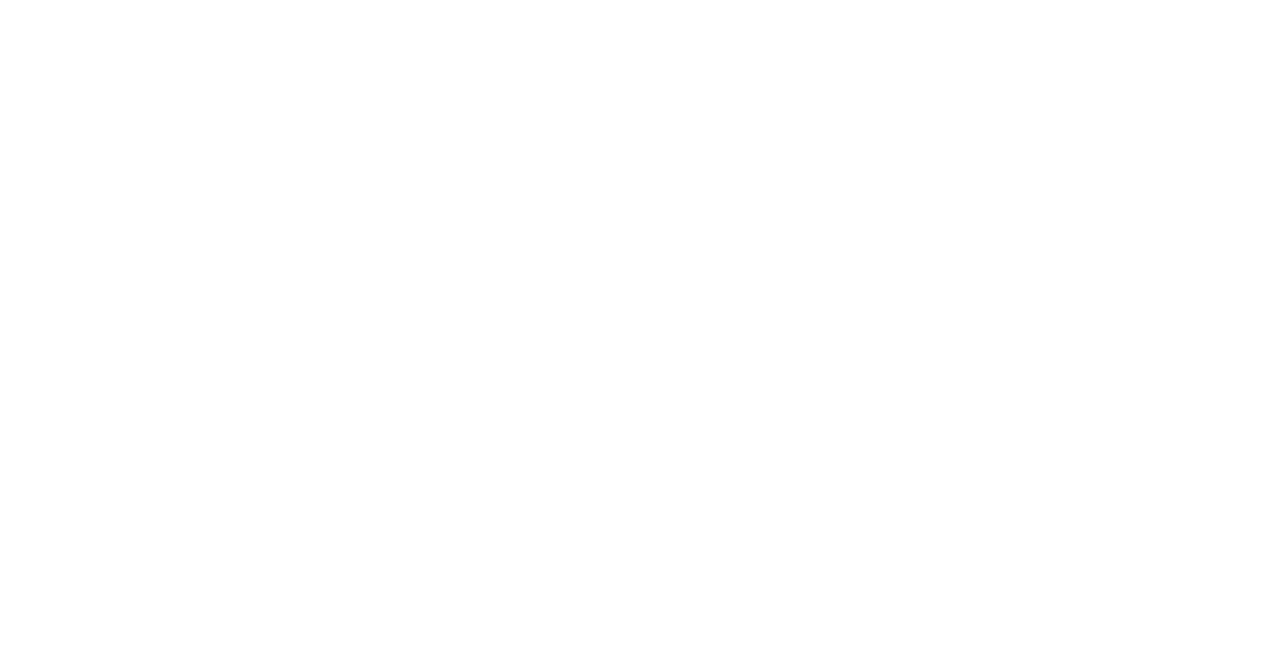
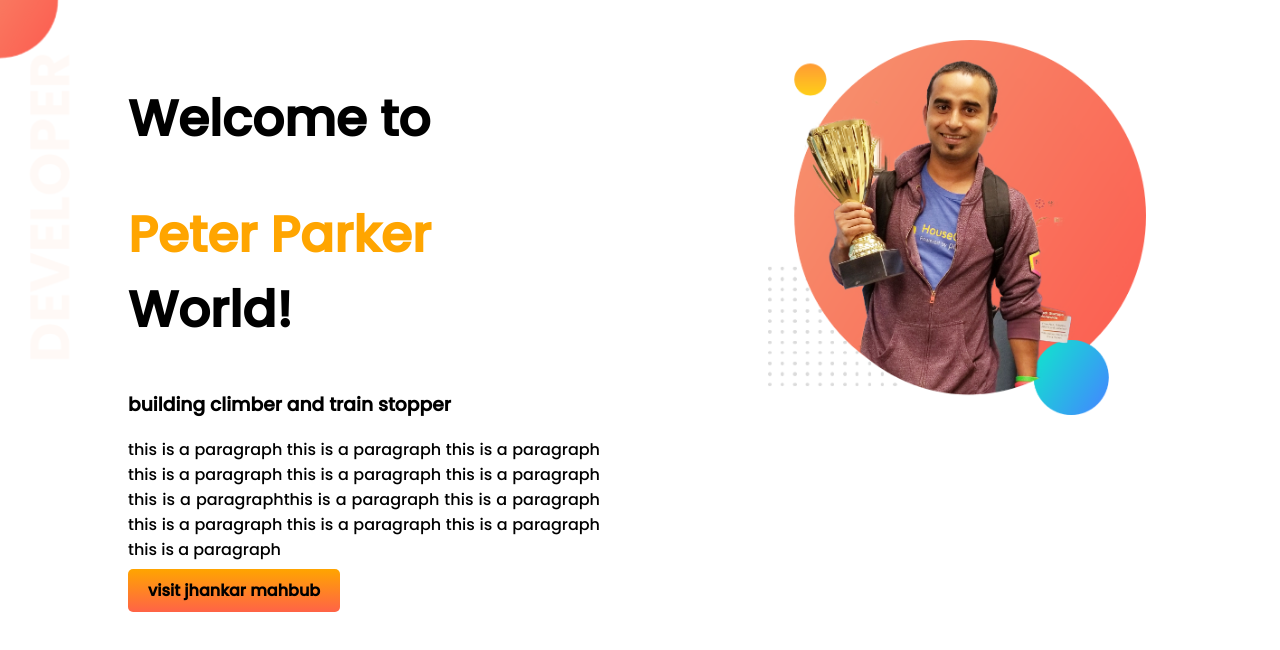
Before and after one commit to sifatuddin/developer-portfolio, a plain HTML site: page index.html in a window 1280 px wide. Drawn offline with Linux system fonts and the light colour scheme.

Commit message:
first commit

```diff
--- a/index.html
+++ b/index.html
@@ -4,10 +4,27 @@
     <meta charset="UTF-8">
     <meta http-equiv="X-UA-Compatible" content="IE=edge">
     <meta name="viewport" content="width=device-width, initial-scale=1.0">
-    <title>sifat portfolio </title>
+    <title> developer portfolio </title>
+    <link rel="preconnect" href="https://fonts.googleapis.com">
+    <link rel="preconnect" href="https://fonts.gstatic.com" crossorigin>
+    <link href="https://fonts.googleapis.com/css2?family=Poppins:wght@500&display=swap" rel="stylesheet">
     <link rel="stylesheet" href="style.css">
 </head>
-<body>
+<body >
+    <section class="top-banner">
+        <div class="half-width">
+            <h1> Welcome to </h1>
+            <h1><span class="orange-color"> Peter Parker</span>  World!</h1>
+            <h3> building climber and train stopper </h3>
+            <p> this is a paragraph this is a paragraph this is a paragraph this is a paragraph this is a paragraph this is a paragraph this is a paragraphthis is a paragraph this is a paragraph this is a paragraph this is a paragraph this is a paragraph this is a paragraph  </p>
+            <a target="_blank" class="link-button" href="https://www.jhankarmahbub.com/"> visit jhankar mahbub</a>
+        </div>
+
+        <div class="half-width">
+            <img src="images/jhankar.png" alt="">
+        </div>
+    </section>
+
 
 </body>
 </html>
--- a/style.css
+++ b/style.css
@@ -0,0 +1,36 @@
+body{
+    font-family: 'Poppins', sans-serif;
+    margin: 0;
+}
+h1{
+    font-size: 50px ;
+}
+.orange-color {
+    color: orange;
+}
+section{
+    display: flex;
+}
+p{
+    text-align: justify;
+}
+.half-width{
+    width: 50%;
+    padding: 40px;
+    padding-left: 10%;
+}
+.half-width img{
+    width: 80%;
+}
+.link-button{
+    text-decoration: none;
+    padding:10px 20px;
+    background-image: linear-gradient(orange, tomato);
+    color: black;
+    font-weight: 700;
+    border-radius: 5px;
+}
+.top-banner{
+    background: url(images/top-banner.png);
+    background-repeat: no-repeat;
+}
```
Also changed, not shown: images/dream-bg.png (added), images/exp-bg.png (added), images/jhankar.png (added), images/jhankar2.png (added), images/my-bg.png (added), images/my-bg2.png (added), images/top-banner.png (added), 7 other files.
